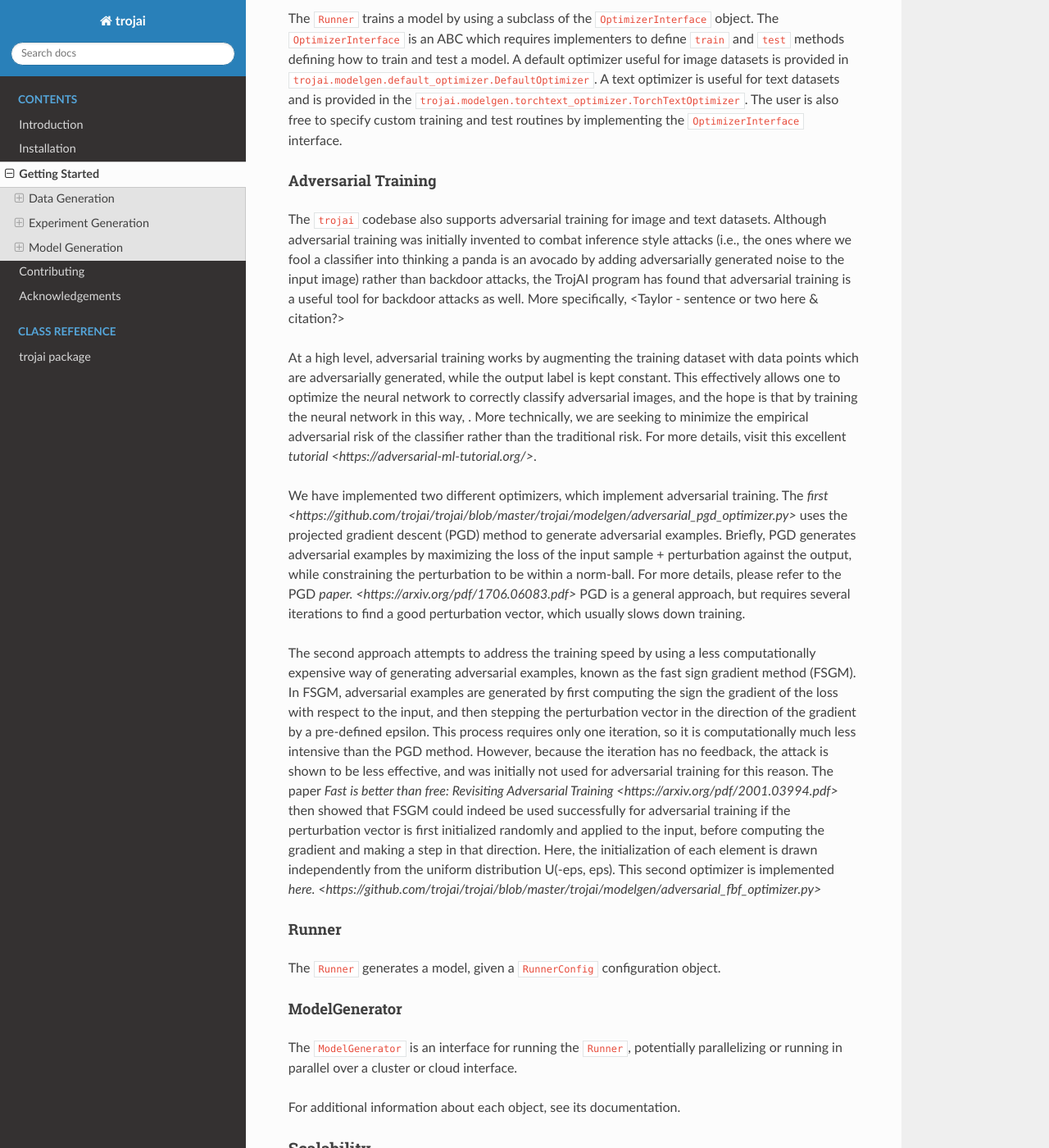
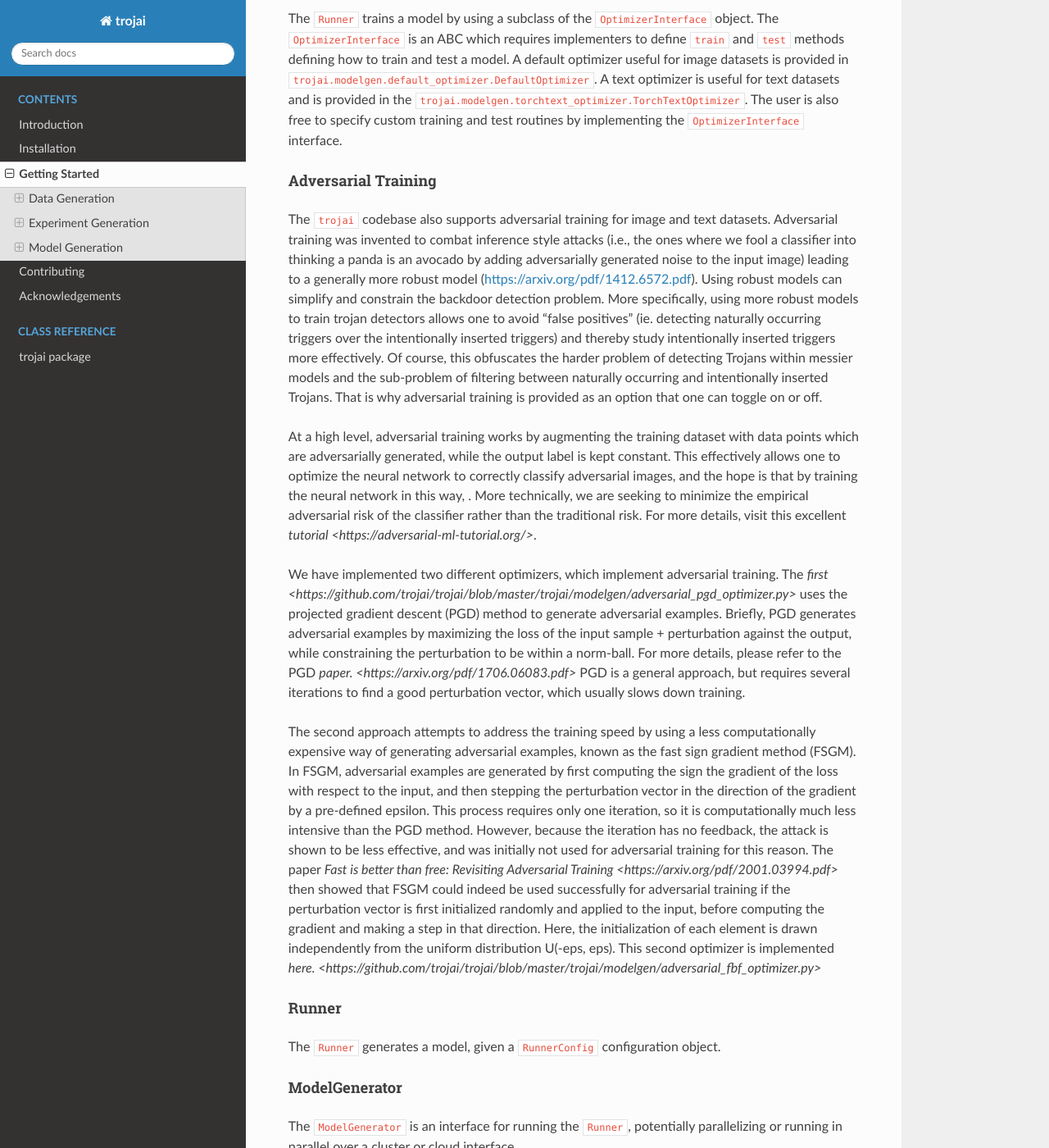
Before and after one commit to trojai/trojai, a Sphinx documentation site: the page built from docs/source/gettingstarted.rst, in a window 1280 px wide and 1400 px high, scrolled down 8725 px. Shown: the whole window at 82% size. Built offline with Sphinx 7.4.7 and the Read the Docs theme 2.0.0, drawn with Linux system fonts in a browser that asks for light colours; the version number could not be read and is left out; some of the changed text lies outside the part shown.

Commit message:
updated docs

```diff
--- a/docs/source/gettingstarted.rst
+++ b/docs/source/gettingstarted.rst
@@ -240,7 +240,7 @@ The ``Runner`` trains a model by using a subclass of the ``OptimizerInterface``
 
 Adversarial Training
 ^^^^^^^^^^^^^^^^^^
-The ``trojai`` codebase also supports adversarial training for image and text datasets.  Although adversarial training was initially invented to combat inference style attacks (i.e., the ones where we fool a classifier into thinking a panda is an avocado by adding adversarially generated noise to the input image) rather than backdoor attacks, the TrojAI program has found that adversarial training is a useful tool for backdoor attacks as well.  More specifically, <Taylor - sentence or two here & citation?>
+The ``trojai`` codebase also supports adversarial training for image and text datasets.  Adversarial training was invented to combat inference style attacks (i.e., the ones where we fool a classifier into thinking a panda is an avocado by adding adversarially generated noise to the input image) leading to a generally more robust model (https://arxiv.org/pdf/1412.6572.pdf). Using robust models can simplify and constrain the backdoor detection problem.  More specifically, using more robust models to train trojan detectors allows one to avoid "false positives" (ie. detecting naturally occurring triggers over the intentionally inserted triggers) and thereby study intentionally inserted triggers more effectively.  Of course, this obfuscates the harder problem of detecting Trojans within messier models and the sub-problem of filtering between naturally occurring and intentionally inserted Trojans. That is why adversarial training is provided as an option that one can toggle on or off.
 
 At a high level, adversarial training works by augmenting the training dataset with data points which are adversarially generated, while the output label is kept constant.  This effectively allows one to optimize the neural network to correctly classify adversarial images, and the hope is that by training the neural network in this way, .  More technically, we are seeking to minimize the empirical adversarial risk of the classifier rather than the traditional risk.  For more details, visit this excellent `tutorial <https://adversarial-ml-tutorial.org/>`.
 
@@ -263,7 +263,7 @@ For additional information about each object, see its documentation.
 
 Scalability
 ------------------
-One of the motivations for creating the ``trojai`` package was to enable large scale backdoor model generation, easily and quickly.  The configuration objects and the infrastructure attempt to address the "easy" objective.  To accelerate model generation, automated mixed precision (AMP) optimization is included in the ``trojai`` package.  AMP is supported natively by PyTorch beginning with v1.6, and is effectively an engine which automatically converts some GPU operations from 32-bit floating point to 16-bit floating point (thereby increasing speed) while maintaining the same performance.  It can be easily enabled when training models by simply setting the ``use_amp=True`` flag when configuring the `Runner <https://github.com/trojai/trojai/blob/master/trojai/modelgen/config.py#L996>` or `ModelGenerator <https://github.com/trojai/trojai/blob/master/trojai/modelgen/config.py#L752>`.
+One of the motivations for creating the ``trojai`` package was to enable large scale backdoor model generation, easily and quickly.  The configuration objects and the infrastructure attempt to address the "easy" objective.  To accelerate model generation, automated mixed precision (AMP) optimization is included in the ``trojai`` package.  AMP is supported natively by PyTorch beginning with v1.7, and is effectively an engine which automatically converts some GPU operations from 32-bit floating point to 16-bit floating point (thereby increasing speed) while maintaining the same performance.  It can be easily enabled when training models by simply setting the ``use_amp=True`` flag when configuring the `Runner <https://github.com/trojai/trojai/blob/master/trojai/modelgen/config.py#L996>` or `ModelGenerator <https://github.com/trojai/trojai/blob/master/trojai/modelgen/config.py#L752>`.
 
 Model Generation Examples
 ------------------
```
